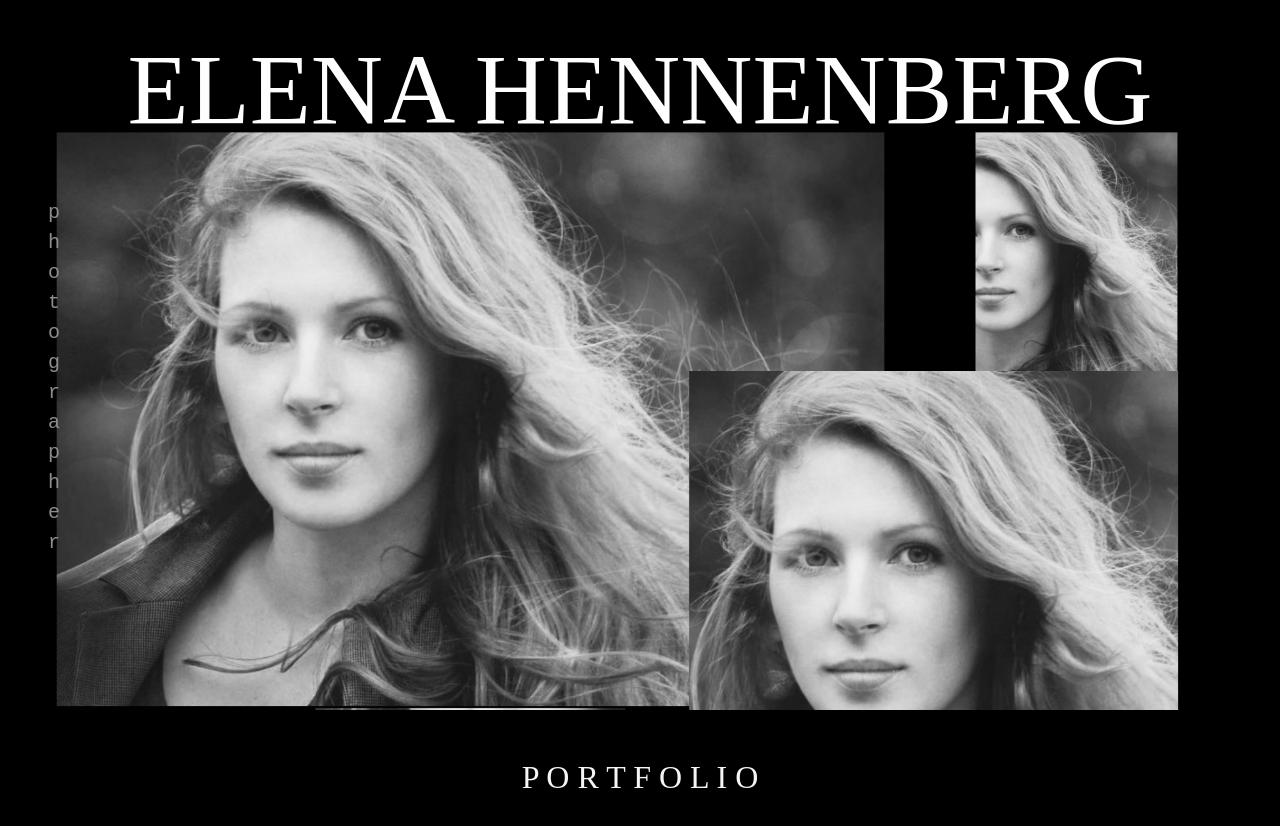
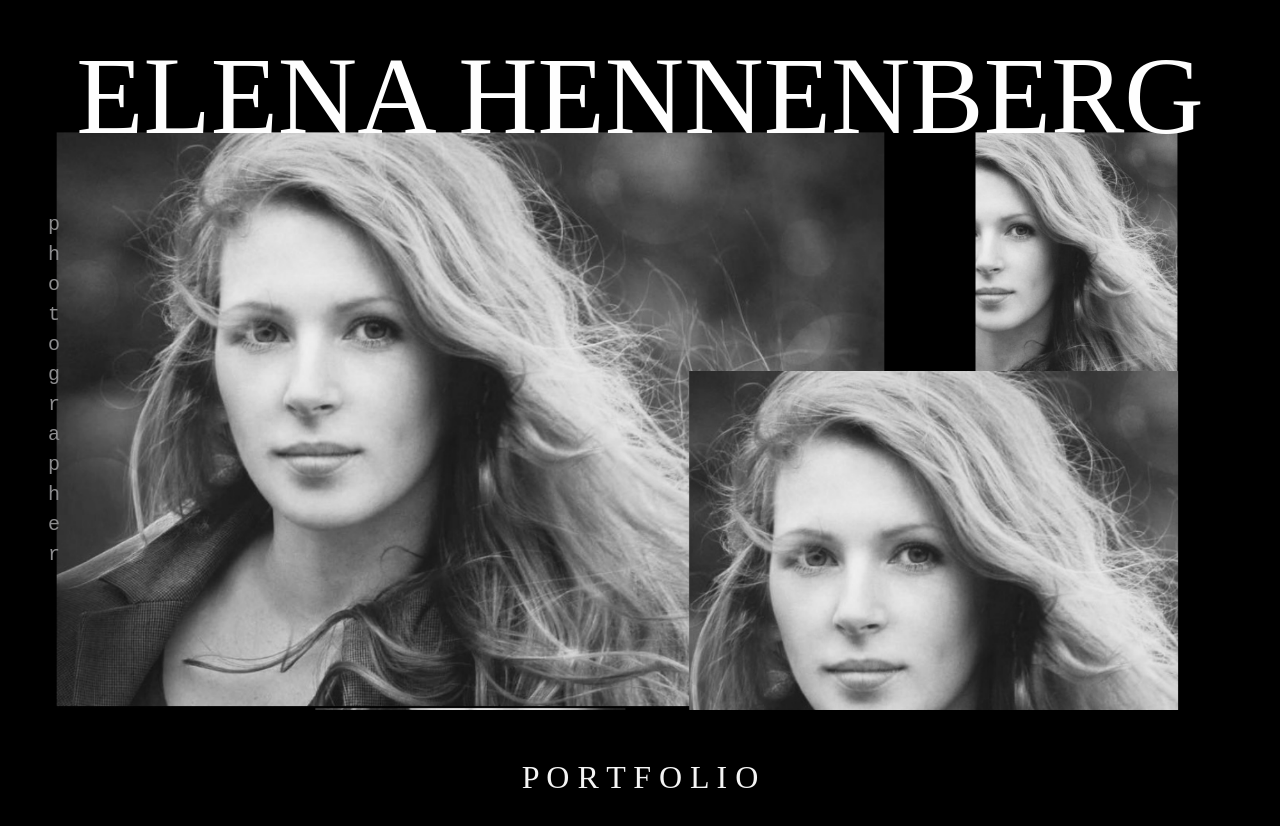
Before and after one commit to Serendipity11/elena-portfolio, a plain HTML site: page index.html in a window 1280 px wide. Drawn offline with nearby package versions, Linux system fonts and the light colour scheme.

Commit message:
Update styles css

```diff
--- a/styles.css
+++ b/styles.css
@@ -17,7 +17,7 @@ html,
 /* hero main page */
 .hero h1 {
   margin-top: 30px !important;
-  font-size: 100px !important;
+  font-size: 110px !important;
   color: #fefefe;
 }
 .hero {
@@ -38,7 +38,7 @@ p span {
   margin-top: 200px !important;
 }
 
-/* portfolio section*/
+/* portfolio section */
 
 .portfolio-section {
   background-color: black;
```
